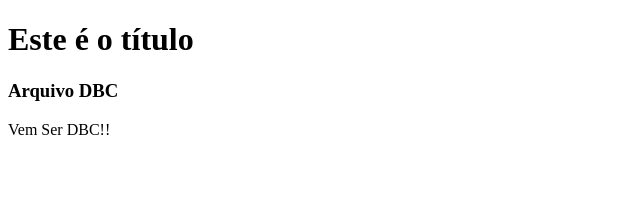
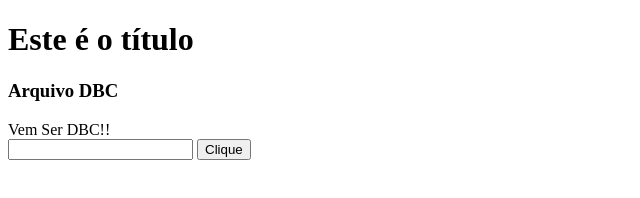
Before and after one commit to amanncio/exercicioDuplaDbc, a plain HTML site: page index.html in a window 1280 px wide. Shown: the whole page, without its empty margins (0-640 px from the left). Drawn offline with Linux system fonts and the light colour scheme.

Commit message:
feat: adicionada div com input e button.

```diff
--- a/index.html
+++ b/index.html
@@ -10,5 +10,10 @@
         <h1>Este é o título</h1>
         <h3>Arquivo DBC</h3>
         <span>Vem Ser DBC!!</span>
+
+        <div class="minhaClass">
+          <input type="text">
+          <button>Clique</button>
+        </div>
     </body>
 </html>
```
